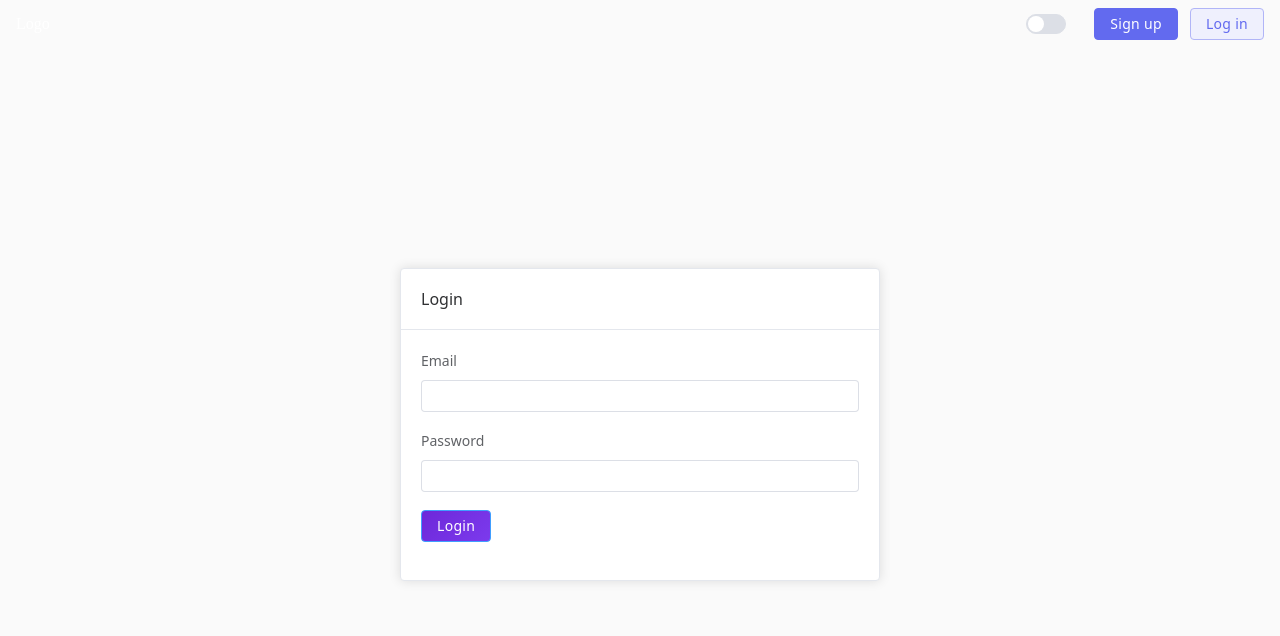
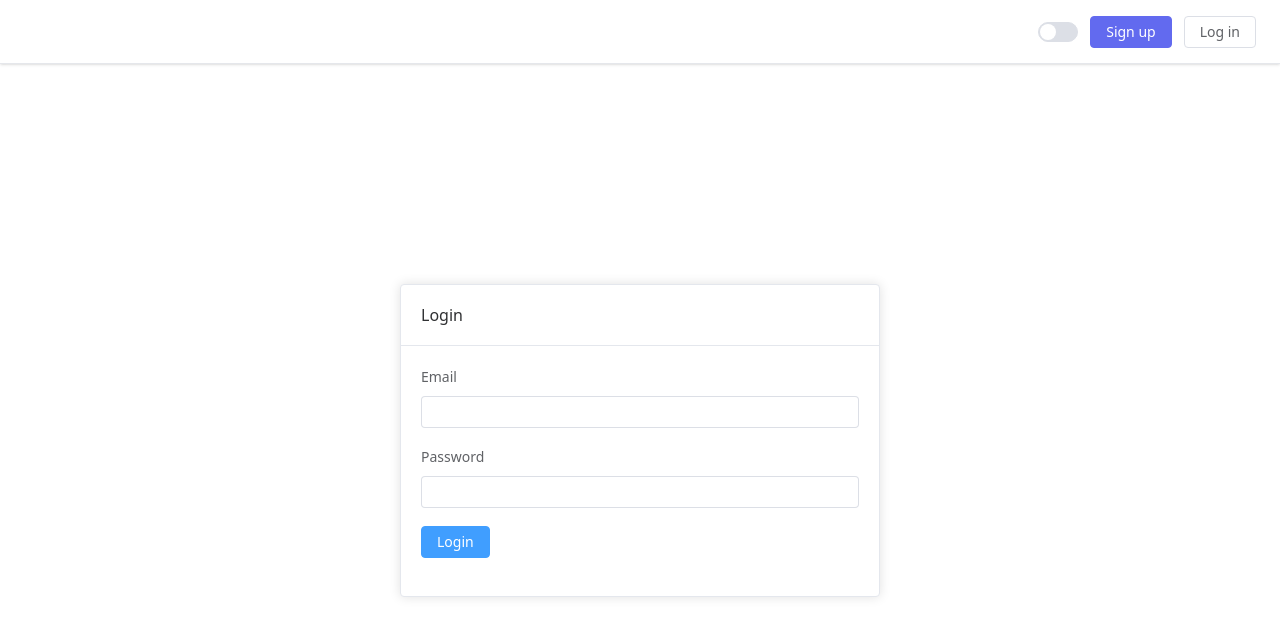
Before and after one commit to dvlpr-shivendra/project-manager-frontend, a Vue app: page /login in a window 1280 px wide. Shown: the top 636 px of the page. Built offline with nearby package versions, Linux system fonts and the light colour scheme.

Commit message:
Improve navbar ui

```diff
--- a/src/App.vue
+++ b/src/App.vue
@@ -1,3 +1,20 @@
+<template>
+  <Navbar />
+  <div class="grid grid-cols-12">
+    <aside class="hidden lg:block lg:col-span-2" v-if="loggedIn">
+      <Sidebar />
+    </aside>
+    <main
+      class="col-span-12"
+      :class="loggedIn ? 'lg:col-span-10' : 'lg:col-span-12'"
+    >
+      <div class="content p-4">
+        <RouterView :key="route.path" />
+      </div>
+    </main>
+  </div>
+</template>
+
 <script setup lang="ts">
 import { onMounted } from "vue";
 import { RouterView, useRoute } from "vue-router";
@@ -19,27 +36,10 @@ onMounted(() => {
 });
 </script>
 
-<template>
-  <Navbar />
-  <div class="grid grid-cols-12">
-    <aside class="hidden lg:block lg:col-span-2" v-if="loggedIn">
-      <Sidebar />
-    </aside>
-    <main
-      class="col-span-12"
-      :class="loggedIn ? 'lg:col-span-10' : 'lg:col-span-12'"
-    >
-      <div class="content">
-        <RouterView :key="route.path" />
-      </div>
-    </main>
-  </div>
-</template>
-
 <style scoped>
 aside,
 .content {
   height: calc(100vh - 3rem);
-  overflow-y: scroll;
+  overflow-y: auto;
 }
 </style>
--- a/src/components/navigation/Navbar.vue
+++ b/src/components/navigation/Navbar.vue
@@ -1,31 +1,56 @@
 <template>
-  <div class="flex justify-between items-center px-4 h-12">
-    <router-link to="/" style="font-family: cursive;" class="text-white">
-      Logo
+  <div class="flex justify-between items-center px-6 h-16 bg-white dark:bg-gray-900 border-b border-gray-200 dark:border-gray-800 shadow-sm transition-colors duration-200">
+    <!-- Logo -->
+    <router-link
+      to="/"
+      class="text-2xl font-bold bg-gradient-to-r from-indigo-600 to-purple-600 dark:from-indigo-400 dark:to-purple-400 bg-clip-text text-transparent hover:opacity-80 transition-opacity"
+      style="font-family: cursive;"
+    >
+      {{ companyName() }}
     </router-link>
 
-    <div>
-      <search-drawer  v-if="loggedIn" />
-      <el-button type="text" class="ml-4" round>
+    <!-- Right Side Actions -->
+    <div class="flex items-center gap-3">
+      <!-- Search Drawer (when logged in) -->
+      <search-drawer v-if="loggedIn" class="mr-1" />
+
+      <!-- Dark Mode Toggle -->
+      <div class="flex items-center justify-center w-10 h-10 rounded-lg hover:bg-gray-100 dark:hover:bg-gray-800 transition-colors">
         <dark-mode-toggle />
-      </el-button>
-      <el-button color="#626aef" style="color: white" v-if="!loggedIn">
-        <router-link to="/signup">Sign up</router-link>
-      </el-button>
-      <el-button color="#626aef" plain v-if="!loggedIn">
-        <router-link to="/login">Log in</router-link>
-      </el-button>
+      </div>
 
-      <el-dropdown v-if="loggedIn">
-        <el-button :text="true">
-          {{ user.name }}
+      <!-- Auth Buttons (when not logged in) -->
+      <template v-if="!loggedIn">
+        <router-link to="/signup">
+          <el-button
+            color="#626aef"
+          >
+            Sign up
+          </el-button>
+        </router-link>
+
+        <router-link to="/login">
+          <el-button plain>
+            Log in
+          </el-button>
+        </router-link>
+      </template>
+
+      <!-- User Dropdown (when logged in) -->
+      <el-dropdown v-if="loggedIn" trigger="click">
+        <el-button text>
+          <span>{{ user.name }}</span>
           <el-icon class="el-icon--right">
             <arrow-down />
           </el-icon>
         </el-button>
         <template #dropdown>
           <el-dropdown-menu>
-            <el-dropdown-item @click="logout">Logout</el-dropdown-item>
+            <el-dropdown-item
+              @click="logout"
+            >
+              Logout
+            </el-dropdown-item>
           </el-dropdown-menu>
         </template>
       </el-dropdown>
@@ -48,4 +73,8 @@ function logout() {
   localStorage.clear()
   location.replace('/login')
 }
+
+function companyName() {
+  return import.meta.env.VITE_APP_TITLE
+}
 </script>
--- a/src/styles/index.css
+++ b/src/styles/index.css
@@ -1,259 +1,2 @@
 @import "tailwindcss";
 @custom-variant dark (&:where(.dark, .dark *));
-
-:root {
-  /* Primary Purple Theme */
-  --el-color-primary: #6d28d9;
-  --el-color-primary-light-1: #f5f3ff;
-  --el-color-primary-light-3: #e9d5ff;
-  --el-color-primary-light-5: #d8b4fe;
-  --el-color-primary-light-7: #c084fc;
-  --el-color-primary-light-8: #a855f7;
-  --el-color-primary-light-9: #9333ea;
-
-  /* Success Color */
-  --el-color-success: #22c55e;
-  --el-color-success-light: #dcfce7;
-  --el-color-success-dark: #16a34a;
-
-  /* Warning Color */
-  --el-color-warning: #f59e0b;
-  --el-color-warning-light: #fef3c7;
-  --el-color-warning-dark: #d97706;
-
-  /* Danger Color */
-  --el-color-danger: #ef4444;
-  --el-color-danger-light: #fee2e2;
-  --el-color-danger-dark: #dc2626;
-
-  /* Error Color */
-  --el-color-error: #ef4444;
-  --el-color-error-light: #fee2e2;
-
-  /* Info Color */
-  --el-color-info: #3b82f6;
-  --el-color-info-light: #dbeafe;
-  --el-color-info-dark: #1d4ed8;
-
-  /* Text Colors */
-  --el-text-color-primary: #1f2937;
-  --el-text-color-regular: #4b5563;
-  --el-text-color-secondary: #86888a;
-  --el-text-color-disabled: #bbbec4;
-
-  /* Background Colors */
-  --el-fill-color-blank: #ffffff;
-  --el-fill-color-light: #f3f4f6;
-  --el-fill-color-lighter: #f9fafb;
-
-  /* Border Colors */
-  --el-border-color-base: #e5e7eb;
-  --el-border-color-light: #f3f4f6;
-
-  /* Box Shadow */
-  --el-box-shadow: 0 4px 12px rgba(109, 40, 217, 0.08);
-  --el-box-shadow-light: 0 2px 6px rgba(109, 40, 217, 0.04);
-  --el-box-shadow-dark: 0 12px 32px rgba(109, 40, 217, 0.15);
-
-  /* Border Radius */
-  --el-border-radius-base: 0.5rem;
-  --el-border-radius-small: 0.375rem;
-  --el-border-radius-round: 50%;
-
-  /* Transitions */
-  --el-transition-duration: 0.3s;
-  --el-transition-function: cubic-bezier(0.4, 0, 0.2, 1);
-  --el-transition-all: all var(--el-transition-duration) var(--el-transition-function);
-}
-
-/* Dark Mode Support */
-[data-el-theme='dark'] {
-  --el-text-color-primary: #e5e7eb;
-  --el-text-color-regular: #d1d5db;
-  --el-text-color-secondary: #9ca3af;
-  --el-fill-color-blank: #1f2937;
-  --el-fill-color-light: #111827;
-  --el-border-color-base: #374151;
-}
-
-/* Global Enhancements */
-* {
-  transition: var(--el-transition-all);
-}
-
-html, body {
-  background-color: var(--el-fill-color-lighter);
-}
-
-/* Button Styling */
-.el-button {
-  border-radius: var(--el-border-radius-base);
-  font-weight: 500;
-  letter-spacing: 0.3px;
-  transition: all var(--el-transition-duration) var(--el-transition-function);
-}
-
-.el-button:hover:not(:disabled) {
-  transform: translateY(-1px);
-  box-shadow: var(--el-box-shadow);
-}
-
-.el-button:active:not(:disabled) {
-  transform: translateY(0);
-}
-
-.el-button--primary {
-  background: linear-gradient(135deg, #6d28d9 0%, #7c3aed 100%);
-  border: none;
-}
-
-.el-button--primary:hover:not(:disabled) {
-  background: linear-gradient(135deg, #5b21b6 0%, #6d28d9 100%);
-  box-shadow: var(--el-box-shadow-dark);
-}
-
-/* Card Styling */
-.el-card {
-  border: 1px solid var(--el-border-color-light);
-  border-radius: var(--el-border-radius-base);
-  box-shadow: var(--el-box-shadow-light);
-  transition: all var(--el-transition-duration) var(--el-transition-function);
-}
-
-.el-card:hover {
-  box-shadow: var(--el-box-shadow);
-  border-color: var(--el-color-primary-light-7);
-}
-
-/* Input Styling */
-.el-input__wrapper {
-  border-radius: var(--el-border-radius-base);
-  border-color: var(--el-border-color-light);
-  transition: all var(--el-transition-duration) var(--el-transition-function);
-}
-
-.el-input__wrapper:hover {
-  border-color: var(--el-color-primary-light-7);
-}
-
-.el-input__wrapper.is-focus {
-  border-color: var(--el-color-primary);
-  box-shadow: 0 0 0 2px rgba(109, 40, 217, 0.1);
-}
-
-/* Select Styling */
-.el-select__wrapper {
-  border-radius: var(--el-border-radius-base);
-}
-
-/* Menu Styling */
-.el-menu {
-  border: none;
-  background: transparent;
-}
-
-.el-menu-item {
-  border-radius: 0.5rem;
-  margin: 0.25rem 0.5rem;
-  color: var(--el-text-color-regular);
-  transition: all var(--el-transition-duration) var(--el-transition-function);
-}
-
-.el-menu-item:hover {
-  background-color: var(--el-fill-color-light);
-  color: var(--el-color-primary);
-}
-
-.el-menu-item.is-active {
-  background: linear-gradient(135deg, #ede9fe 0%, #f3e8ff 100%);
-  color: var(--el-color-primary);
-}
-
-/* Dropdown Menu Styling */
-.el-dropdown-menu {
-  border-radius: var(--el-border-radius-base);
-  box-shadow: var(--el-box-shadow-dark);
-  border: 1px solid var(--el-border-color-light);
-}
-
-.el-dropdown-menu__item:hover {
-  background-color: var(--el-fill-color-light);
-  color: var(--el-color-primary);
-}
-
-/* Dialog/Modal Styling */
-.el-dialog {
-  border-radius: var(--el-border-radius-base);
-  box-shadow: var(--el-box-shadow-dark);
-}
-
-.el-dialog__header {
-  border-bottom: 1px solid var(--el-border-color-light);
-}
-
-/* Tag Styling */
-.el-tag {
-  border-radius: var(--el-border-radius-base);
-  font-weight: 500;
-}
-
-.el-tag--info {
-  background-color: var(--el-color-info-light);
-  border-color: var(--el-color-info-light);
-  color: var(--el-color-info-dark);
-}
-
-.el-tag--success {
-  background-color: var(--el-color-success-light);
-  border-color: var(--el-color-success-light);
-  color: var(--el-color-success-dark);
-}
-
-.el-tag--warning {
-  background-color: var(--el-color-warning-light);
-  border-color: var(--el-color-warning-light);
-  color: var(--el-color-warning-dark);
-}
-
-.el-tag--danger {
-  background-color: var(--el-color-danger-light);
-  border-color: var(--el-color-danger-light);
-  color: var(--el-color-danger-dark);
-}
-
-/* Scrollbar Styling */
-.el-scrollbar__thumb {
-  background-color: #d1d5db;
-  border-radius: 4px;
-}
-
-.el-scrollbar__thumb:hover {
-  background-color: #9ca3af;
-}
-
-/* Message Box and Alert */
-.el-message-box {
-  border-radius: var(--el-border-radius-base);
-  box-shadow: var(--el-box-shadow-dark);
-}
-
-.el-alert {
-  border-radius: var(--el-border-radius-base);
-  border: none;
-}
-
-/* Loading Animation */
-.el-loading-mask {
-  background-color: rgba(255, 255, 255, 0.9);
-}
-
-/* Smooth Transitions */
-.el-transition-fadeIn-enter-active,
-.el-transition-fadeIn-leave-active {
-  transition: opacity var(--el-transition-duration) var(--el-transition-function);
-}
-
-.el-transition-fadeIn-enter-from,
-.el-transition-fadeIn-leave-to {
-  opacity: 0;
-}
```
